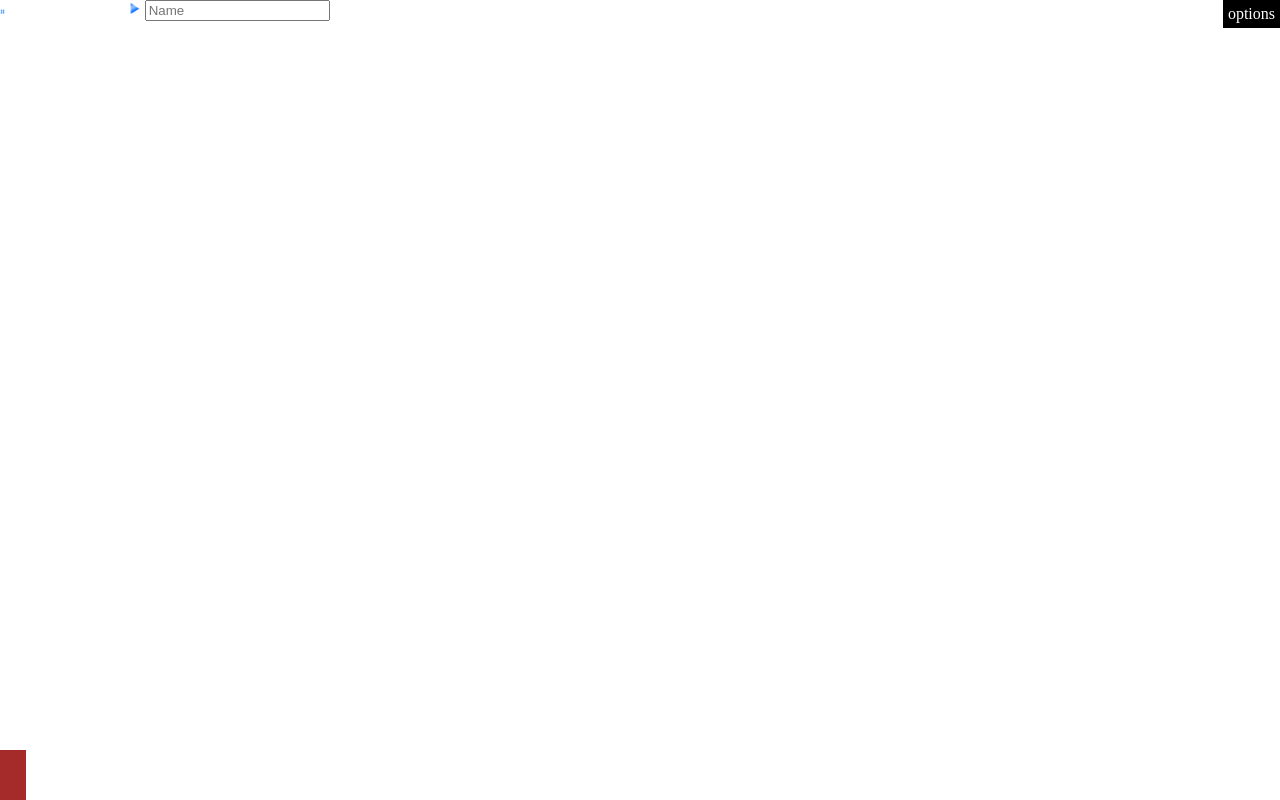
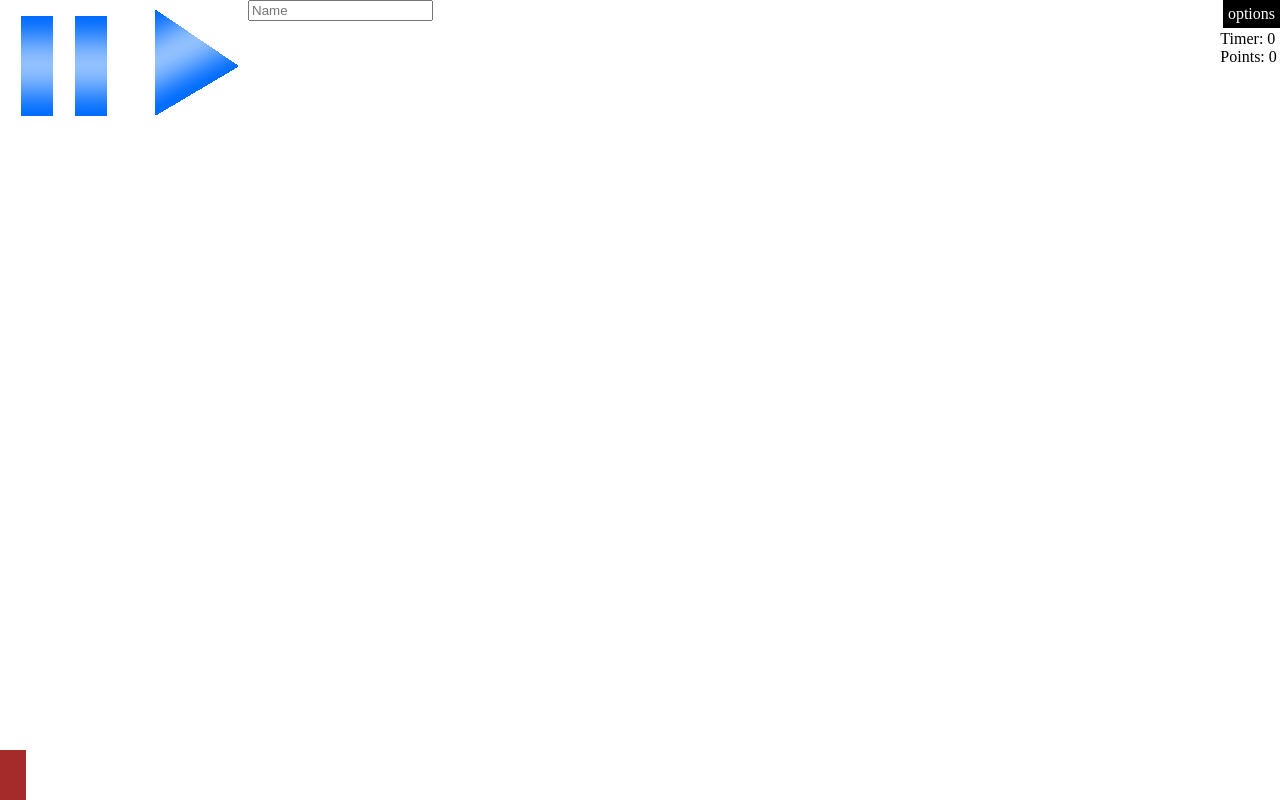
Before and after one commit to rcaracaus/game2, a plain HTML site: page index.html in a window 1280 px wide. Drawn offline with Linux system fonts and the light colour scheme.

Commit message:
fixed pause/start button, placed timer + points in game

```diff
--- a/index.html
+++ b/index.html
@@ -27,12 +27,13 @@
     </div>
 
 	<div class="icon">options</div>
-    <div class="controls">
 
-		<div class="controls-block">
+	<div class="points-timer">
 		Timer: <span class="timer">0</span><br>
 		Points: <span id="points">0</span>
-        </div>
+    </div>
+
+    <div class="controls">
 
 		<div class="controls-block">
             Your High Score: <span class="yourHighScore"></span><br>
--- a/scss/modules/_controls.scss
+++ b/scss/modules/_controls.scss
@@ -11,8 +11,10 @@
 	z-index: 100;
 }
 
-.active {
-	display: block;
+.points-timer{
+	float: right;
+	margin-top: 30px;
+	padding-right: .2em;
 }
 
 .controls {
@@ -26,6 +28,10 @@
 	background: grey;
 }
 
+.controls.active {
+	display: block;
+}
+
 .controls-block {
 	position: relative;
 	border-radius: 10px;
@@ -34,20 +40,23 @@
 	background: rgba(255,255,255, .2);
 }
 
-.pause, .start {
+.pause {
 	float: left;
-}
-
-.pause {
     img {
-        width: 4%;
         height: 4%;
     }
 }
 
 .start {
+	position: relative;
+	float: left;
 	input[type=image] {
-		width: 4%;
 		height: 4%;
 	}
 }
+
+#input-name {
+	position: absolute;
+	top: 0px;
+	left: 120px;
+}
```
Also changed, not shown: css/styles.css, images/toilet_1.jpeg (added), images/toilet_2.jpeg (added), images/toilet_3.jpeg (added), images/toilet_4.jpg (added).
